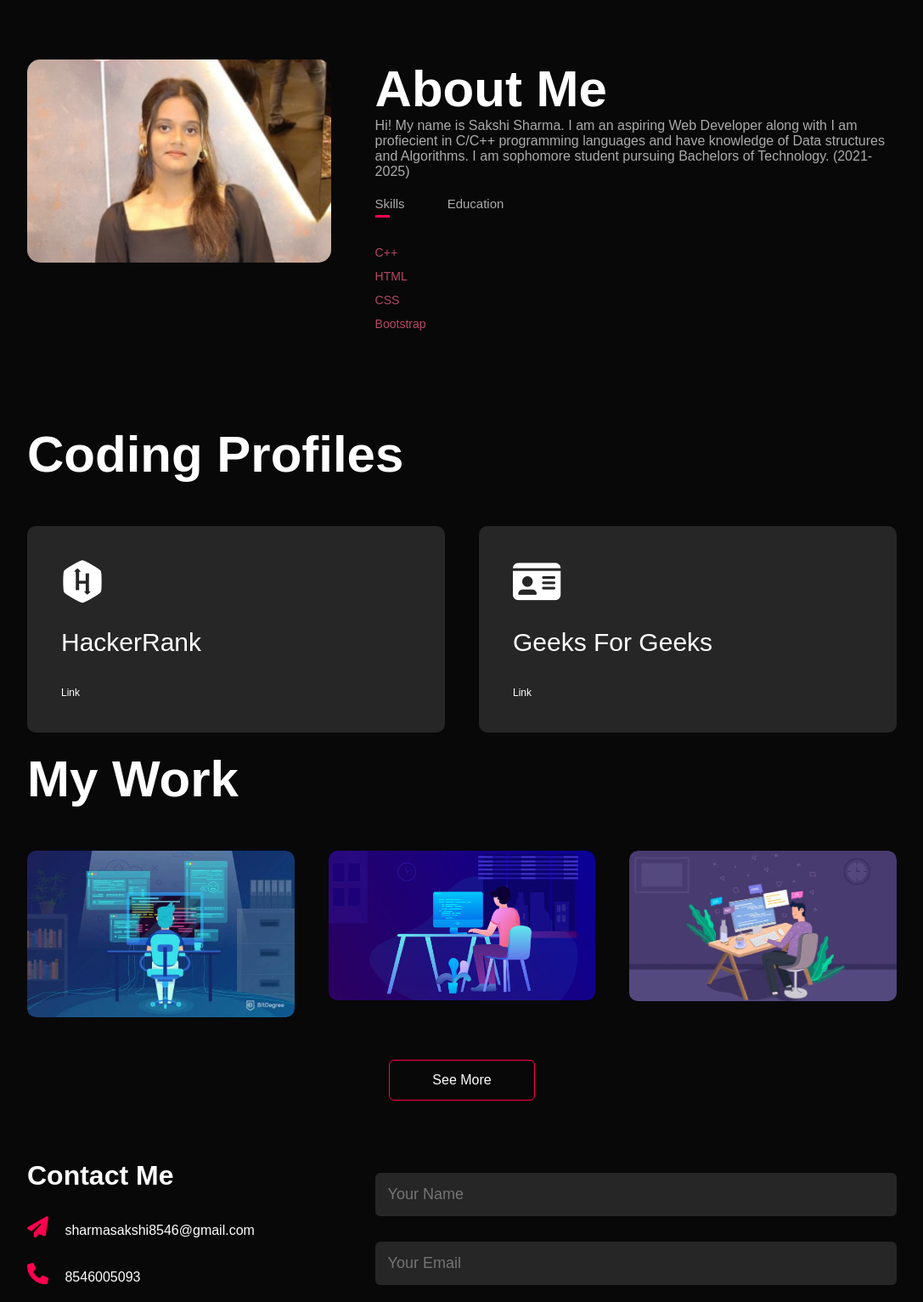
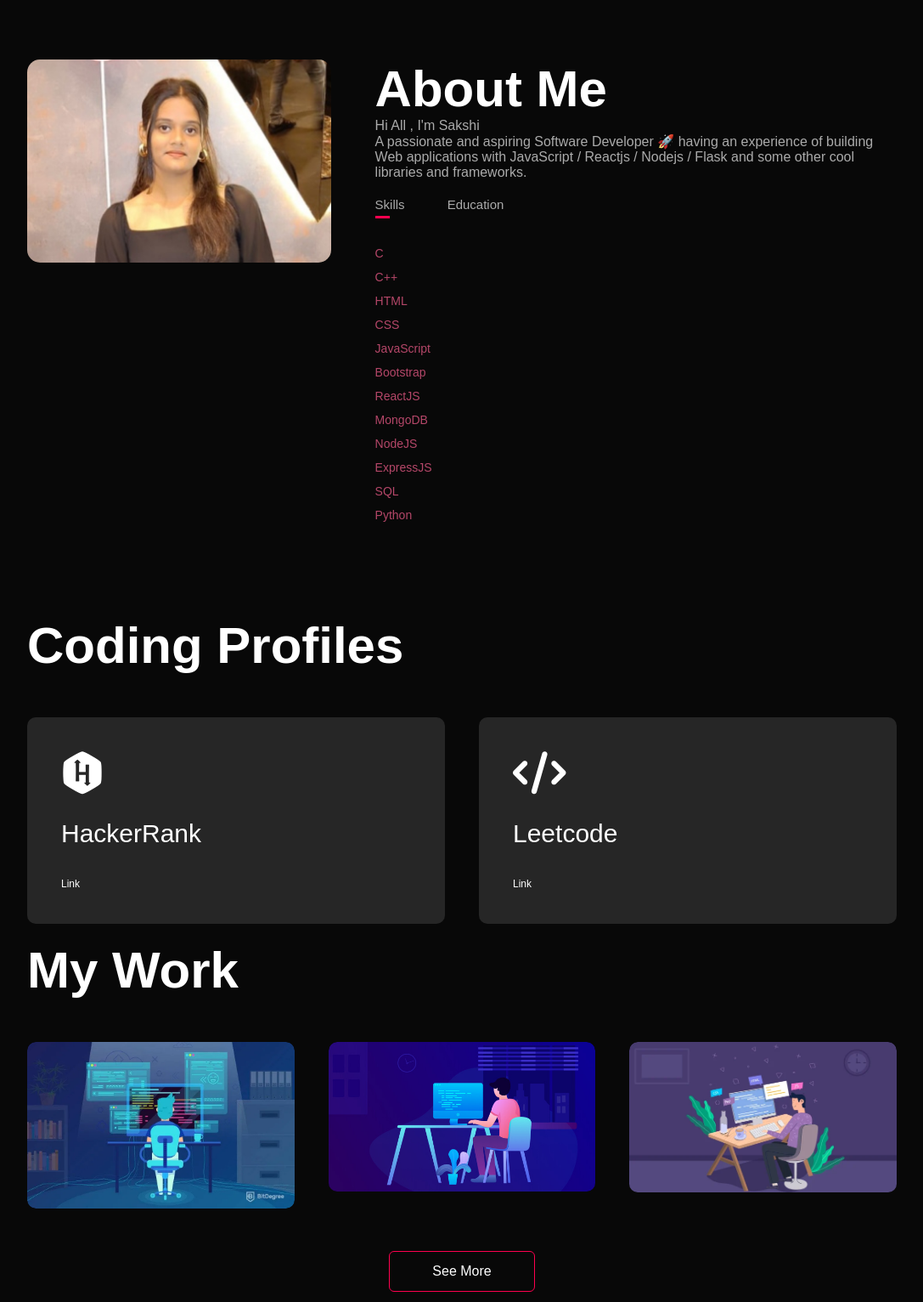
Before and after one commit to Sakshi-888/Personal-Portfolio, a plain HTML site: page index.html in a window 1280 px wide. Shown: the part 820-2352 px from the top of the page at 85% size, without its empty margins (96-1183 px from the left). Drawn offline with Linux system fonts and the light colour scheme.

Commit message:
Update index.html

```diff
--- a/index.html
+++ b/index.html
@@ -25,7 +25,7 @@
                 <i class="fa-solid fa-bars" onclick="openmenu()"></i>
             </nav>
             <div class="header-text">
-                <p>Front-End Developer</p>
+                <p>Aspiring Software Developer</p>
                 <h1>Hi, I'm <span> Sakshi</span><br> Sharma from India</h1>
             </div>
         </div>
@@ -40,10 +40,10 @@
                 </div>
                 <div class="about-col2">
                     <h1 class="subtitle">About Me</h1>
-                    <p>Hi! My name is Sakshi Sharma. I am an aspiring Web Developer along with I am profiecient in C/C++
-                        programming languages and have knowledge of Data structures and Algorithms. I am sophomore
-                        student pursuing Bachelors of Technology.
-                        (2021-2025)</p>
+                    <p>Hi All , I'm Sakshi <br>
+                        A passionate and aspiring Software Developer 🚀 having an experience of building Web
+                        applications with JavaScript / Reactjs / Nodejs / Flask  and some other cool libraries and frameworks.
+                        </p>
 
                     <div class="tab-titles">
                         <p class="tab-links active-link" onclick="opentab('Skills')">Skills</p>
@@ -55,6 +55,9 @@
                     <div class="tab-contents active-tab" id="Skills">
                         <ul>
                             <li>
+                                <span>C</span>
+                            </li>
+                            <li>
                                 <span>C++</span>
                             </li>
                             <li>
@@ -64,7 +67,28 @@
                                 <span>CSS</span>
                             </li>
                             <li>
+                                <span>JavaScript</span>
+                            </li>
+                            <li>
                                 <span>Bootstrap</span>
+                            </li>
+                            <li>
+                                <span>ReactJS</span>
+                            </li>
+                            <li>
+                                <span>MongoDB</span>
+                            </li>
+                            <li>
+                                <span>NodeJS</span>
+                            </li>
+                            <li>
+                                <span>ExpressJS</span>
+                            </li>
+                            <li>
+                                <span>SQL</span>
+                            </li>
+                            <li>
+                                <span>Python</span>
                             </li>
                         </ul>
                     </div>
@@ -108,10 +132,10 @@
                     <a href="https://www.hackerrank.com/sharmasakshi8546">Link</a>
                 </div>
                 <div>
-                    <i class="fa-sharp fa-solid fa-id-card fa-beat"></i>
-                    <h2>Geeks For Geeks</h2>
+                   <i class="fa-solid fa-code"></i>
+                    <h2>Leetcode</h2>
 
-                    <a href="https://auth.geeksforgeeks.org/user/sharmasak9prz">Link</a>
+                    <a href="https://leetcode.com/u/sharmasakshi8546/">Link</a>
                 </div>
 
             </div>
@@ -127,9 +151,9 @@
                 <div class="work">
                     <img src="work 1 img.webp">
                     <div class="layer">
-                        <h3>Amazon Clone</h3>
-                        <p>This is a clone of popular e-commerce website Amazon.I have created it with html and css.</p>
-                        <a href=https://sakshi-888.github.io/Amazon-clone><i class="fa-brands fa-amazon fa-beat"></i></a>
+                        <h3>Tomato</h3>
+                        <p>Developed Tomato , a full-stack food delivery platform using the MERN stack (MongoDB, Express JS, React JS, Node JS)</p>
+                        <a href=https://food-del-frontend-8skk.onrender.com><i class="fa-solid fa-bowl-food fa-beat"></i></a>
                     </div>
 
 
@@ -137,9 +161,9 @@
                 <div class="work">
                     <img src="work 2 img.jpg">
                     <div class="layer">
-                        <h3>Personal Portfolio</h3>
-                        <p>It is a compilation of my academic and professional materials that exemplifies my skills , qualifications , education and experiences.</p>
-                        <a href=https://sakshi-888.github.io/Personal-Portfolio><i class="fa-solid fa-address-card fa-beat"></i></i></a>
+                        <h3>Book-Store</h3>
+                        <p>This bookstore website is a modern, responsive web application designed to provide users with an engaging and seamless experience when browsing and exploring a diverse collection of books.</p>
+                        <a href=https://github.com/Sakshi-888/Book-Store><i class="fa-solid fa-book fa-beat"></i></i></a>
                     </div>
 
                 </div>
```
